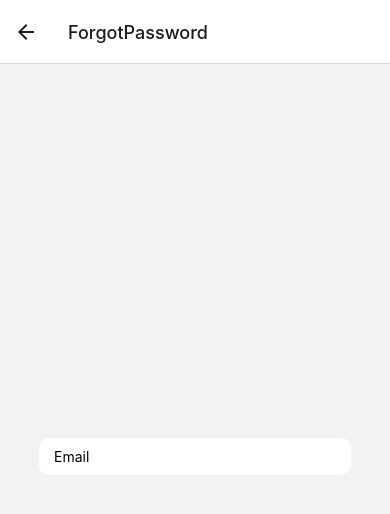
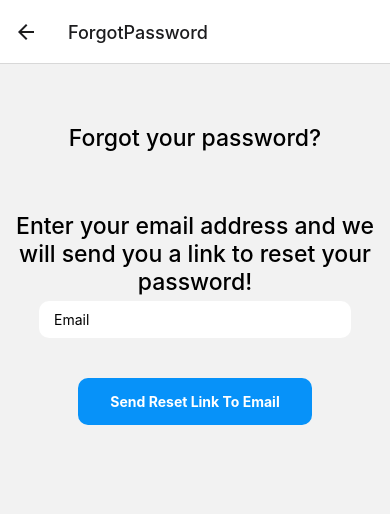
Before and after one commit to Daniel-Murphy33/FinalYearProject, a React Native app: screen /ForgotPassword in a window 390 px wide. Shown: the top 514 px of the page. Built offline with nearby package versions, Linux system fonts and the light colour scheme; no server answers.

Commit message:
fix register + add forgot passowrd layout

```diff
--- a/screens/ForgotPasswordScreen.js
+++ b/screens/ForgotPasswordScreen.js
@@ -1,21 +1,38 @@
 import React, { useState } from 'react'
-import { View, TextInput, StyleSheet, TouchableWithoutFeedback, Keyboard } from 'react-native'
+import { View, TextInput, StyleSheet, Text, TouchableWithoutFeedback, Keyboard, TouchableOpacity } from 'react-native'
 
 const ForgotPasswordScreen = () => {
 
     const [email, setEmail] = useState('')
 
+    const resetPassword = () => {
+      if(email !== null) {
+        alert("hello")
+      }
+      else {
+        alert("Please enter a valid email.")
+      }
+    }
 
   return (
     <TouchableWithoutFeedback onPress={() => {
         Keyboard.dismiss();
       }}>
         <View style={styles.container}>
+          <Text style={styles.heading}>Forgot your password?</Text>
+          <Text style={styles.heading}>Enter your email address and we will send you a link to reset your password!</Text>
             <View style={styles.inputContainer}>
-            <TextInput placeholder='Email'
-            placeholderTextColor="black"
-            value={email}
-            onChangeText={text => setEmail(text)} style={styles.input} />
+              <TextInput placeholder='Email'
+              placeholderTextColor="black"
+              keyboardType='email-address'
+              value={email}
+              onChangeText={text => setEmail(text)} style={styles.input} />
+            </View>
+
+            <View style={styles.buttonContainer}>
+              <TouchableOpacity onPress={resetPassword} style={styles.button} >
+                <Text style={styles.buttonText}>Send Reset Link To Email</Text>
+              </TouchableOpacity>
             </View>
         </View>
     </TouchableWithoutFeedback>
@@ -27,20 +44,20 @@ export default ForgotPasswordScreen
 const styles = StyleSheet.create({
     container: {
         flex: 1,
-        justifyContent:'center',
         alignItems:'center',
     },
 
     inputContainer: {
-      width:'80%'
+      width:'80%',
+      paddding: 10,
       },
+
     input: {
       backgroundColor: 'white',
       paddingHorizontal: 15,
       paddingVertical: 10,
       borderRadius: 10,
       marginTop: 5,
-
     },
 
     buttonContainer: {
@@ -61,13 +78,11 @@ const styles = StyleSheet.create({
     buttonText: {
       color: 'white',
       fontWeight: 'bold',
-      // fontSize: 16,
     },
 
     buttonOutlineText: {
       color: '#0792F9',
       fontWeight: 'bold',
-      // fontSize: 16,
     },
 
     buttonOutline: {
@@ -77,4 +92,12 @@ const styles = StyleSheet.create({
       borderWidth: 2,
     },
 
+    heading: {
+      fontWeight: '500',
+      fontStyle: 'bold',
+      fontSize: 23  ,
+      textAlign: 'center',
+      marginTop: 60
+    },
+
 })
--- a/screens/LoginScreen.js
+++ b/screens/LoginScreen.js
@@ -19,11 +19,19 @@ const LoginScreen = () => {
   const navigation = useNavigation()
 
   //navigating through screens
-  const RegisterScreenPage = () => {
-    navigation.navigate("Register")
-  }
   const ForgotPasswordScreen = () => {
     navigation.navigate("ForgotPassword")
+  }
+
+  //function for signing up
+  const handleSignUp = () => {
+    auth
+    .createUserWithEmailAndPassword(email, password)
+    .then(UserCredentials => {
+      const user = UserCredentials.user;
+      console.log("Registered with: ", user.email);
+    })
+    .catch(error => alert(error.message))
   }
 
   //function for signing in
@@ -37,7 +45,6 @@ const LoginScreen = () => {
     .catch(error => alert(error.message))
   }
 
-
   return (
     //allows for dismissing keyboard
     <TouchableWithoutFeedback onPress={() => {
@@ -47,6 +54,7 @@ const LoginScreen = () => {
         <View style={styles.inputContainer}>
           <TextInput placeholder='Email'
           placeholderTextColor="black"
+          keyboardType='email-address'
           value={email}
           onChangeText={text => setEmail(text)} style={styles.input} />
           <TextInput placeholder='Password'
@@ -59,10 +67,10 @@ const LoginScreen = () => {
           <TouchableOpacity onPress={handleSignIn} style={styles.button} >
             <Text style={styles.buttonText}>Login</Text>
           </TouchableOpacity>
-          <TouchableOpacity onPress={RegisterScreenPage} style={[styles.button, styles.buttonOutline]} >
+          <TouchableOpacity onPress={handleSignUp} style={[styles.button, styles.buttonOutline]} >
             <Text style={styles.buttonOutlineText}>Register</Text>
           </TouchableOpacity>
-          <Button title={"Forgot Password?"} onPress={ForgotPasswordScreen} style={styles.button} />
+          <Button title={"Forgot Password ?"} onPress={ForgotPasswordScreen} style={styles.button} />
         </View>
       </View>
     </TouchableWithoutFeedback>
--- a/screens/RegisterScreen.js
+++ /dev/null
@@ -1,105 +0,0 @@
-import { useNavigation } from '@react-navigation/native';
-import React, { useState } from 'react'
-import { Text, View, StyleSheet, TouchableOpacity, TextInput,
-TouchableWithoutFeedback, Keyboard } from 'react-native'
-import { auth } from '../firebase';
-
-
-const RegisterScreen = () => {
-
-  const [email, setEmail] = useState('')
-  const [password, setPassword] = useState('')
-
-  const navigation = useNavigation()
-
-    //function for signing up
-  const handleSignUp = () => {
-    auth
-    .createUserWithEmailAndPassword(email, password)
-    .then(UserCredentials => {
-      const user = UserCredentials.user;
-      console.log("Registered with: ", user.email);
-    })
-    .catch(error => alert(error.message))
-  }
-
-  return (
-    //allows for dismissing keyboard
-    <TouchableWithoutFeedback onPress={() => {
-        Keyboard.dismiss();
-      }}>
-    <View style={styles.container}>
-        <View style={styles.inputContainer}>
-          <TextInput placeholder='Email'
-          placeholderTextColor="black"
-          value={email}
-          onChangeText={text => setEmail(text)} style={styles.input} />
-          <TextInput placeholder='Password'
-          placeholderTextColor="black"
-          value={password}
-          onChangeText={text => setPassword(text)} style={styles.input} secureTextEntry />
-        </View>
-
-        <View style={styles.buttonContainer}>
-            <TouchableOpacity onPress={handleSignUp} style={[styles.button]} >
-                <Text style={styles.buttonText}>Register</Text>
-            </TouchableOpacity>
-        </View>
-    </View>
-    </TouchableWithoutFeedback>
-  )
-}
-
-export default RegisterScreen
-
-const styles = StyleSheet.create({
-    button: {
-        backgroundColor: '#0792F9',
-        width: '100%',
-        padding: 15,
-        borderRadius: 10,
-        alignItems: 'center',
-      },
-
-    buttonText: {
-        color: 'white',
-        fontWeight: 'bold',
-        // fontSize: 16,
-      },
-
-    buttonOutlineText: {
-        color: '#0792F9',
-        fontWeight: 'bold',
-        // fontSize: 16,
-      },
-
-    buttonOutline: {
-        backgroundColor: 'white',
-        marginTop: 5,
-        borderColor: '#0792F9',
-        borderWidth: 2,
-      },
-    container: {
-        flex: 1,
-        justifyContent:'center',
-        alignItems:'center',
-    },
-
-    buttonContainer: {
-        width: '60%',
-        justifyContent: 'center',
-        alignItems: 'center',
-        marginTop: 40,
-    },
-    inputContainer: {
-        width:'80%'
-        },
-    input: {
-        backgroundColor: 'white',
-        paddingHorizontal: 15,
-        paddingVertical: 10,
-        borderRadius: 10,
-        marginTop: 5,
-
-    },
-})
```
